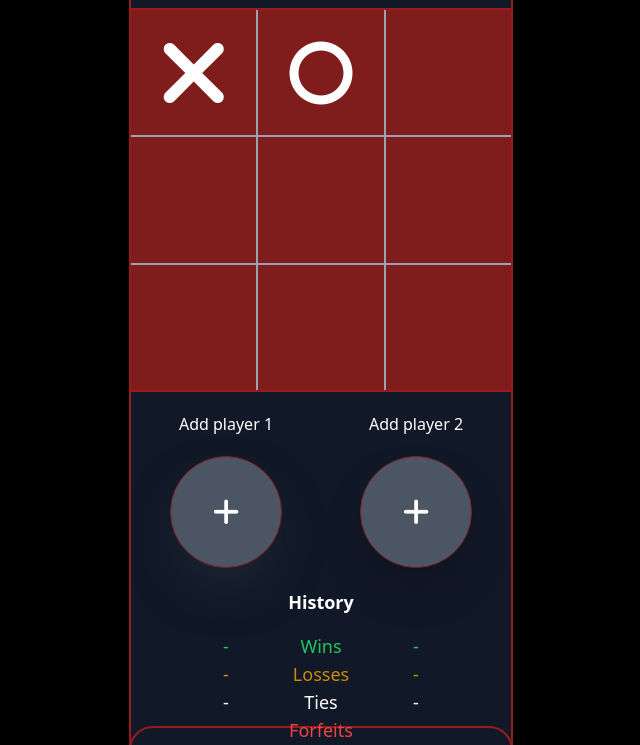
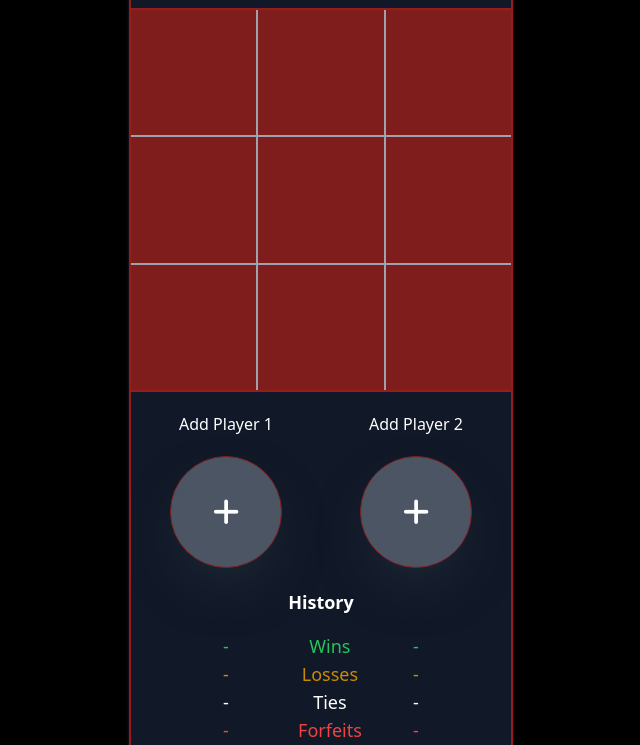
Before and after one commit to MGP-28/Tic-tac-toe, a plain HTML site: page index.html in a window 1280 px wide. Shown: the part 48-793 px from the top of the page, without its empty margins (319-959 px from the left). Drawn offline with nearby package versions, Linux system fonts and the light colour scheme.

Commit message:
Players stats section complete

```diff
--- a/assets/css/style.css
+++ b/assets/css/style.css
@@ -75,5 +75,5 @@ select {
 /*#endregion reset*/
 
 .translate-center-x{
-	transform:translate(-50%);
+	transform:translate(-36%);
 }
--- a/index.html
+++ b/index.html
@@ -10,79 +10,6 @@
     <link rel="stylesheet" href="https://cdnjs.cloudflare.com/ajax/libs/font-awesome/6.1.1/css/all.min.css" integrity="sha512-KfkfwYDsLkIlwQp6LFnl8zNdLGxu9YAA1QvwINks4PhcElQSvqcyVLLD9aMhXd13uQjoXtEKNosOWaZqXgel0g==" crossorigin="anonymous" referrerpolicy="no-referrer" />
 </head>
 <body class="bg-black text-white">
-    <div class="w-screen h-screen flex justify-center items-center">
-        <div class="w-96 flex flex-col border-2 border-red-800 rounded-3xl overflow-hidden bg-gray-900 shadow-xl">
-            <div class="p-6 flex justify-center">
-                <h1 class="font-bold text-2xl">TIC TAC TOE</h1>
-            </div>
-            <div class="h-96 flex justify-center items-center bg-red-800 py-0.5">
-                <div class="w-full h-full grid grid-cols-3 grid-rows-3 gap-0.5 bg-gray-400">
-                    <div class="bg-red-900 flex justify-center items-center"><i class="text-8xl fa-solid fa-xmark"></i></div>
-                    <div class="bg-red-900 flex justify-center items-center"><i class="text-7xl fa-solid fa-o"></i></div>
-                    <div class="bg-red-900 flex justify-center items-center"></div>
-                    <div class="bg-red-900 flex justify-center items-center"></div>
-                    <div class="bg-red-900 flex justify-center items-center"></div>
-                    <div class="bg-red-900 flex justify-center items-center"></div>
-                    <div class="bg-red-900 flex justify-center items-center"></div>
-                    <div class="bg-red-900 flex justify-center items-center"></div>
-                    <div class="bg-red-900 flex justify-center items-center"></div>
-                </div>
-            </div>
-            <div class="h-96">
-                <div class="h-1/2 flex">
-                    <div class="w-1/2 h-full flex flex-col items-center">
-                        <div class="h-2/6 flex items-center">
-                            <h2>Add player 1</h2>
-                        </div>
-                        <div class="h-4/6 flex justify-center">
-                            <div class="w-28 h-28 border border-red-900 rounded-full bg-gray-600 flex justify-center items-center shadow-2xl shadow-gray-800">
-                                <i class="fa-solid fa-plus text-3xl"></i>
-                            </div>
-                        </div>
-                    </div>
-                    <div class="w-1/2 h-full flex flex-col items-center">
-                        <div class="h-2/6 flex items-center">
-                            <h2>Add player 2</h2>
-                        </div>
-                        <div class="h-4/6 flex justify-center">
-                            <div class="w-28 h-28 border border-red-900 rounded-full bg-gray-600 flex justify-center items-center shadow-2xl">
-                                <i class="fa-solid fa-plus text-3xl"></i>
-                            </div>
-                        </div>
-                    </div>
-                </div>
-                <div class="h-1/2 flex text-lg pt-1">
-                    <div class="w-1/2 flex flex-col align-center">
-                        <div class="h-6 mb-5"></div>
-                        <ul class="place-self-center">
-                            <li class="text-green-500">-</li>
-                            <li class="text-yellow-600">-</li>
-                            <li>-</li>
-                            <li class="text-red-500">-</li>
-                        </ul>
-                    </div>
-                    <div class="absolute left-1/2 translate-center-x flex flex-col align-center">
-                        <h2 class="h-6 mb-5 font-bold">History</h2>
-                        <ul class="place-self-center flex flex-col items-center">
-                            <li class="text-green-500">Wins</li>
-                            <li class="text-yellow-600">Losses</li>
-                            <li>Ties</li>
-                            <li class="text-red-500">Forfeits</li>
-                        </ul>
-                    </div>
-                    <div class="w-1/2 flex flex-col align-center">
-                        <div class="h-6 mb-5"></div>
-                        <ul class="place-self-center">
-                            <li class="text-green-500">-</li>
-                            <li class="text-yellow-600">-</li>
-                            <li>-</li>
-                            <li class="text-red-500">-</li>
-                        </ul>
-                    </div>
-                </div>
-            </div>
-        </div>
-    </div>
     <script src="./main.js" type="module"></script>
 </body>
 </html>
--- a/main.js
+++ b/main.js
@@ -10,7 +10,7 @@ buildBase()
 //call events
 //saveOnPageUnloadHandler()
 
-classesHTMLtoJsArray('h-1/2 flex text-lg pt-1')
+classesHTMLtoJsArray('w-1/2 flex flex-col align-center')
 
 function classesHTMLtoJsArray(string){
     const words = string.split(' ')
--- /dev/null
+++ b/view/components/UIPlayerDataLabel.js
@@ -0,0 +1,15 @@
+import { buildWidgetList } from './widgets/widgetList.js'
+
+function buildPlayerDataLabel(parent){
+    const itemCollection = [
+        {text: 'Wins', classes: ['text-green-500']},
+        {text: 'Losses', classes: ['text-yellow-600']},
+        {text: 'Ties'},
+        {text: 'Forfeits', classes: ['text-red-500']}
+    ]
+    const listProperties = {classes: ['place-self-center', 'flex', 'flex-col', 'items-center']}
+    const containerProperties = {classes: ['absolute', 'left-1/2', 'translate-center-x', 'flex', 'flex-col', 'align-center']}
+    buildWidgetList(parent, itemCollection, listProperties, containerProperties)
+}
+
+export { buildPlayerDataLabel }
--- a/view/components/UISectionPlayers.js
+++ b/view/components/UISectionPlayers.js
@@ -1,18 +1,36 @@
 import { createHTMLElement, appendElements } from '../../helpers/dom.js'
-import { buildWidgetPlayerTab } from './widgets/widgetPlayerTab.js'
+import { buildWidgetPlayerInfoTab } from './widgets/Player/widgetPlayerInfoTab.js'
+import { buildWidgetPlayerStatsTab } from './widgets/Player/widgetPlayerStatsTab.js'
+import { buildWidgetTitle } from './widgets/widgetTitle.js'
+import { buildPlayerDataLabel } from './UIPlayerDataLabel.js'
 
-function buildPlayerSection(id){
+function buildPlayerSection(){
     //build container
     let classesToAdd = ['h-96']
     const playerDiv = createHTMLElement('div', '', classesToAdd, [{name: 'id', value: 'playerDiv'}])
-    //player name and avatar section -> infoDiv
+    //create player info section -> infoDiv
     classesToAdd = ['h-1/2', 'flex']
     const infoDiv = createHTMLElement('div', '', classesToAdd)
-    buildWidgetPlayerTab(infoDiv, `Add Player ${id}`, id)
-    //stats section -> statsDiv
-    classesToAdd = ['h-1/2', 'flex', 'text-lg', 'pt-1']
+    //create player stats section -> statsDiv
+    classesToAdd = ['h-1/2', 'text-lg', 'pt-1']
     const statsDiv = createHTMLElement('div', '', classesToAdd)
-    //append items to container
+    //built stats section title
+    const classesToAddTitle = ['h-6', 'mb-5', 'font-bold']
+    const classesToAddDiv = ['flex', 'justify-center']
+    buildWidgetTitle(statsDiv, 'History', 'h2', classesToAddDiv, classesToAddTitle)
+    //build stats section data div
+    classesToAdd = ['flex', 'w-full']
+    const statsDataDiv = createHTMLElement('div', '', classesToAdd)
+    //build stats section data label
+    buildPlayerDataLabel(statsDataDiv)
+    //build 2 player tabs into each section
+    for (let index = 1; index <= 2; index++) {
+        buildWidgetPlayerInfoTab(infoDiv, `Add Player ${index}`, index)
+        buildWidgetPlayerStatsTab(statsDataDiv, index)
+    }
+    //append stats data div to stats div
+    appendElements(statsDiv, [statsDataDiv])
+    //append sections to container
     appendElements(playerDiv, [infoDiv, statsDiv])
     //apend container to main div
     const mainDiv = document.querySelector('#mainDiv')
--- a/view/components/widgets/widgetAvatar.js
+++ b/view/components/widgets/Player/widgetAvatar.js
@@ -1,4 +1,4 @@
-import { createHTMLElement, appendElements } from '../../../helpers/dom.js'
+import { createHTMLElement, appendElements } from '../../../../helpers/dom.js'
 
 function buildWidgetAvatar(parent, avatarToInsert, id){
     //build main div element, host for click event
--- a/view/components/widgets/widgetPlayerTab.js
+++ b/view/components/widgets/Player/widgetPlayerInfoTab.js
@@ -1,8 +1,8 @@
-import { createHTMLElement, appendElements } from '../../../helpers/dom.js'
-import { buildWidgetTitle } from './widgetTitle.js'
+import { createHTMLElement, appendElements } from '../../../../helpers/dom.js'
+import { buildWidgetTitle } from '../widgetTitle.js'
 import { buildWidgetAvatar } from './widgetAvatar.js'
 
-function buildWidgetPlayerTab(parent, name, id){
+function buildWidgetPlayerInfoTab(parent, name, id){
     //build container
     let classesToAdd = ['w-1/2', 'h-full', 'flex', 'flex-col', 'items-center']
     const containerDiv = createHTMLElement('div', '', classesToAdd, [{name: 'id', value: `playerTab${id}`}])
@@ -17,4 +17,4 @@ function buildWidgetPlayerTab(parent, name, id){
     appendElements(parent, [containerDiv])
 }
 
-export { buildWidgetPlayerTab }
+export { buildWidgetPlayerInfoTab }
--- /dev/null
+++ b/view/components/widgets/Player/widgetPlayerStatsTab.js
@@ -0,0 +1,17 @@
+import { createHTMLElement, appendElements } from '../../../../helpers/dom.js'
+import { buildWidgetList } from '../../widgets/widgetList.js'
+
+function buildWidgetPlayerStatsTab(parent, id){
+    //build element using list widget
+    const itemCollection = [
+        {text: '-', classes: ['text-green-500'], attributes: [{name: 'player', value: id}]},
+        {text: '-', classes: ['text-yellow-600'], attributes: [{name: 'player', value: id}]},
+        {text: '-', attributes: [{name: 'player', value: id}]},
+        {text: '-', classes: ['text-red-500'], attributes: [{name: 'player', value: id}]}
+    ]
+    const listProperties = {classes: ['place-self-center']}
+    const containerProperties = {classes: ['w-1/2', 'flex', 'flex-col', 'align-center']}
+    buildWidgetList(parent, itemCollection, listProperties, containerProperties)
+}
+
+export { buildWidgetPlayerStatsTab }
--- /dev/null
+++ b/view/components/widgets/widgetList.js
@@ -0,0 +1,17 @@
+import { createHTMLElement, appendElements } from '../../../helpers/dom.js'
+
+function buildWidgetList(parent, itemCollection, listProperties, containerProperties){
+    //build list element
+    const list = createHTMLElement('ul', '', listProperties.classes)
+    //build list items, append to list
+    for (let item of itemCollection) {
+        const li = createHTMLElement('li', item.text, item.classes, item.attributes)
+        appendElements(list, [li])
+    }
+    //build container, append list
+    const container = createHTMLElement('div', '', containerProperties.classes, [], [list])
+    //append container to parent
+    appendElements(parent, [container])
+}
+
+export { buildWidgetList }
```
